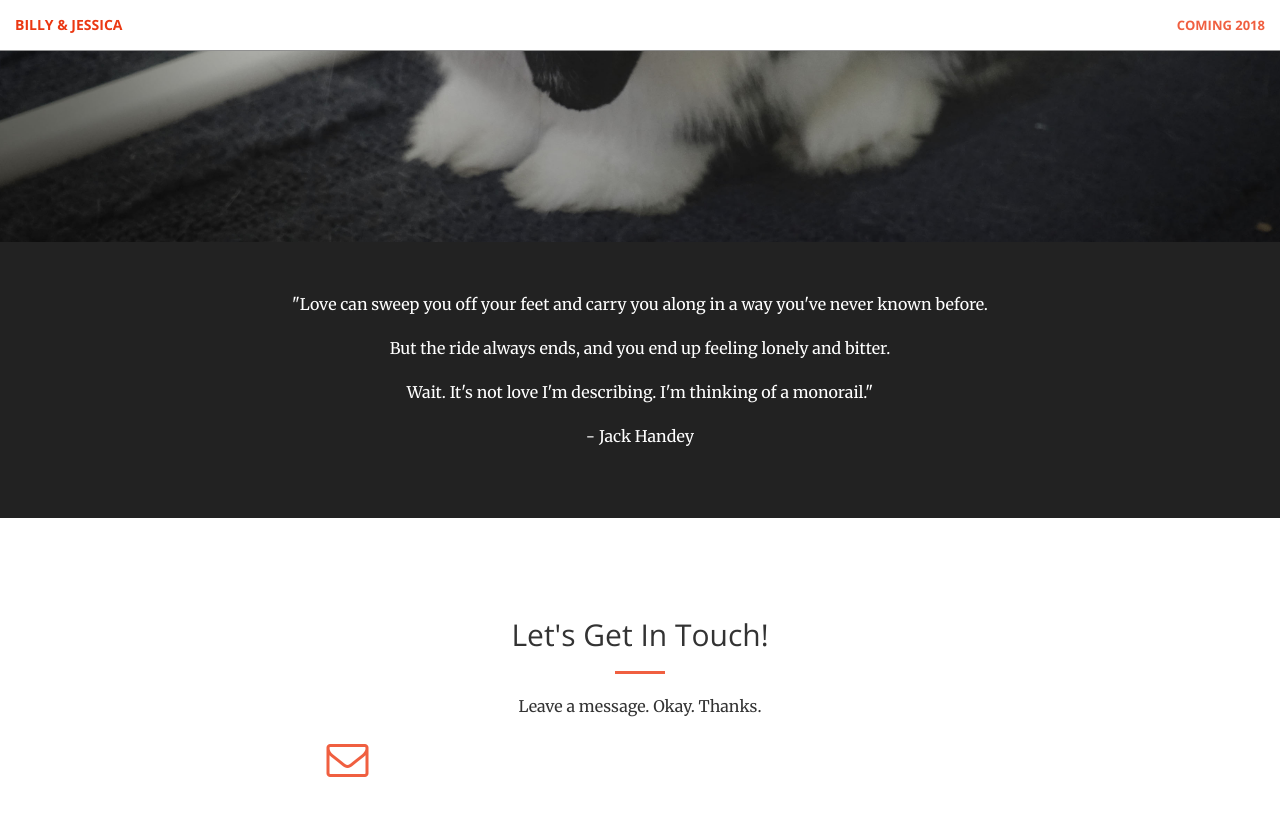
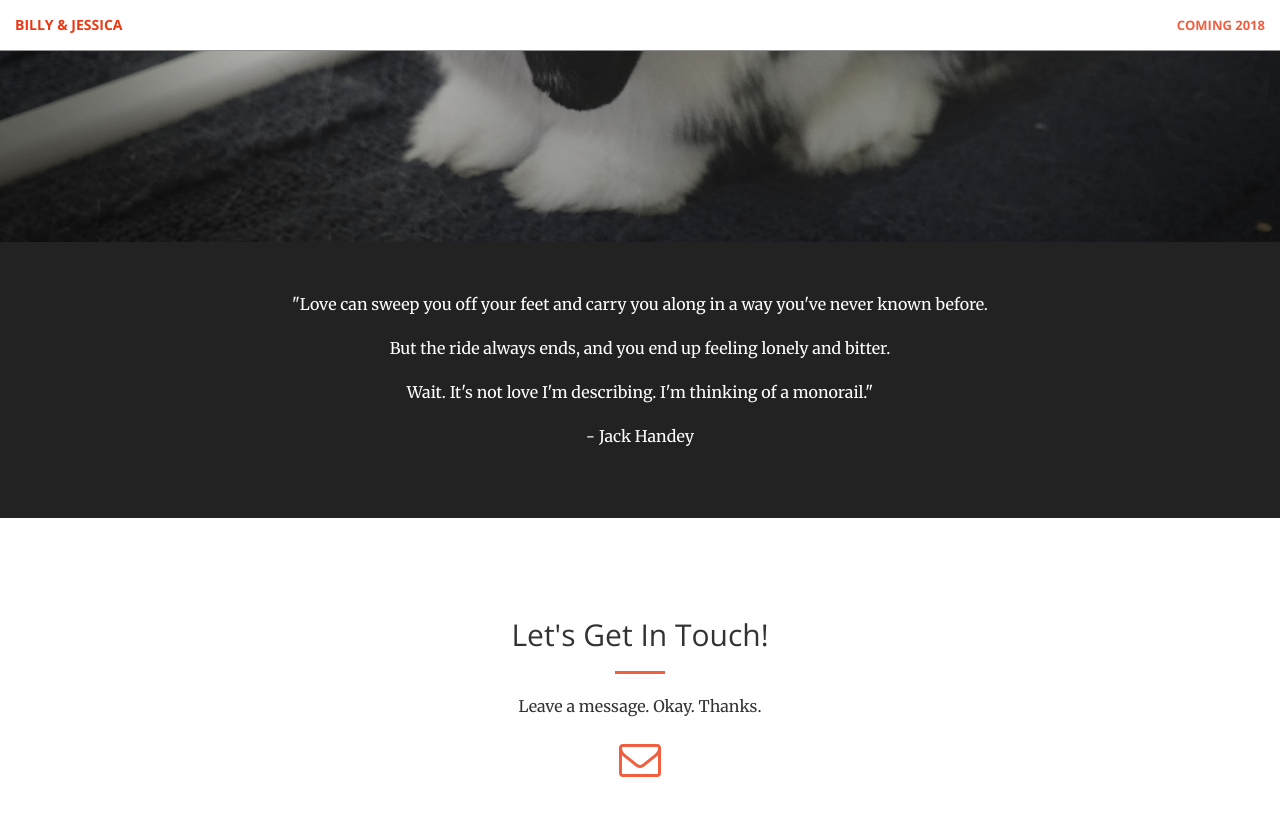
Before and after one commit to notbleh/wed-website, a Jekyll site: the page built from index.html, in a window 1280 px wide and 900 px high, scrolled down 658 px. Shown: the top 816 px of the window. Built offline with Jekyll 4.4.1, drawn with Linux system fonts in a browser that asks for light colours.

Commit message:
Update rsvp.html

```diff
--- a/_includes/rsvp.html
+++ b/_includes/rsvp.html
@@ -12,7 +12,7 @@
                 <p>{{ site.twitter_username }}</p>
             </a>
         </div> -->
-        <div class="col-lg-2 col-lg-offset-2 text-center">
+        <div class="col-lg-2 col-lg-offset-5 text-center">
             <a href="mailto:{{ site.email }}">
             <i class="fa fa-envelope-o fa-3x wow bounceIn" data-wow-delay=".1s"></i>
                 <p>{{ site.email }}</p>
```
